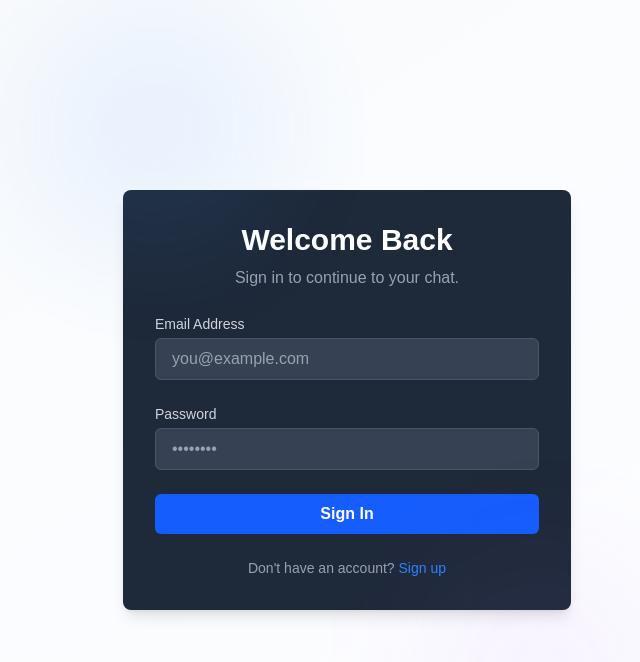
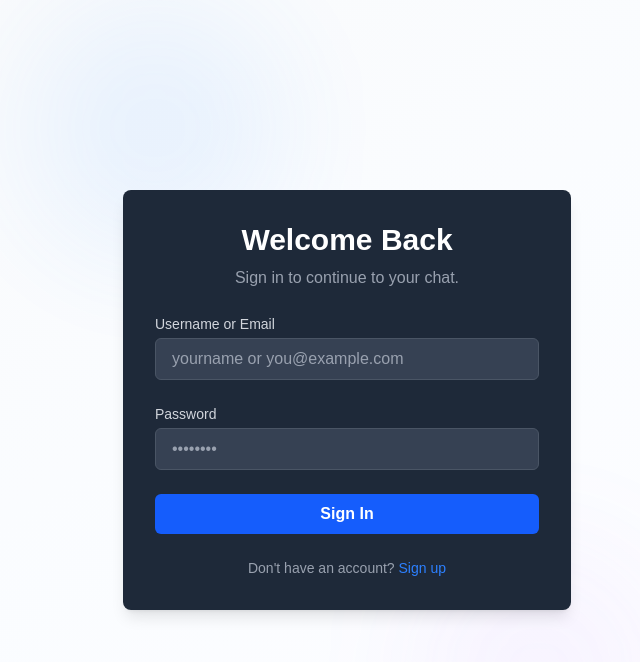
Before and after one commit to jquinterot/chat_aug_front, a Next.js app: page /login in a window 1280 px wide. Shown: the top 662 px of the page, without its empty margins (293-933 px from the left). Built offline with nearby package versions, Linux system fonts and the light colour scheme.

Commit message:
Add Docker and GitHub Actions configuration for Docker Hub deployment

```diff
--- a/src/app/login/page.tsx
+++ b/src/app/login/page.tsx
@@ -8,7 +8,7 @@ import Button from '@/components/ui/Button';
 import { useAuth } from '@/context/AuthContext';
 
 const LoginPage: React.FC = () => {
-  const [email, setEmail] = useState('');
+  const [loginValue, setLoginValue] = useState('');
   const [password, setPassword] = useState('');
   const [error, setError] = useState<string | null>(null);
   const { login, isLoading } = useAuth();
@@ -18,7 +18,7 @@ const LoginPage: React.FC = () => {
     e.preventDefault();
     setError(null);
     try {
-      await login({ email, password });
+      await login({ login: loginValue, password });
       router.push('/'); // Redirect to chat page on success
     } catch (err) {
       if (err instanceof Error) {
@@ -35,7 +35,7 @@ const LoginPage: React.FC = () => {
       <div className="absolute inset-0 bg-grid-pattern opacity-5 dark:opacity-10"></div>
       <div className="absolute top-0 left-1/4 w-64 h-64 bg-blue-400/10 rounded-full blur-3xl animate-pulse" style={{ animationDuration: '6s' }}></div>
       <div className="absolute bottom-0 right-1/4 w-64 h-64 bg-purple-400/10 rounded-full blur-3xl animate-pulse" style={{ animationDelay: '3s', animationDuration: '8s' }}></div>
-      <div className="w-full max-w-md p-8 space-y-6 bg-gray-800 rounded-lg shadow-lg">
+      <div className="w-full max-w-md p-8 space-y-6 bg-gray-800 rounded-lg shadow-lg relative z-10">
         <div className="text-center">
           <h1 className="text-3xl font-bold">Welcome Back</h1>
           <p className="text-gray-400 mt-2">Sign in to continue to your chat.</p>
@@ -43,12 +43,12 @@ const LoginPage: React.FC = () => {
         {error && <p className="text-center text-red-500 bg-red-900/20 p-3 rounded-md">{error}</p>}
         <form onSubmit={handleSubmit} className="space-y-6">
           <Input
-            id="email"
-            label="Email Address"
-            type="email"
-            value={email}
-            onChange={(e) => setEmail(e.target.value)}
-            placeholder="you@example.com"
+            id="login"
+            label="Username or Email"
+            type="text"
+            value={loginValue}
+            onChange={(e) => setLoginValue(e.target.value)}
+            placeholder="yourname or you@example.com"
             required
           />
           <Input
--- a/src/app/register/page.tsx
+++ b/src/app/register/page.tsx
@@ -36,7 +36,7 @@ const RegisterPage: React.FC = () => {
       <div className="absolute inset-0 bg-grid-pattern opacity-5 dark:opacity-10"></div>
       <div className="absolute top-0 left-1/4 w-64 h-64 bg-blue-400/10 rounded-full blur-3xl animate-pulse" style={{ animationDuration: '6s' }}></div>
       <div className="absolute bottom-0 right-1/4 w-64 h-64 bg-purple-400/10 rounded-full blur-3xl animate-pulse" style={{ animationDelay: '3s', animationDuration: '8s' }}></div>
-      <div className="w-full max-w-md p-8 space-y-6 bg-gray-800 rounded-lg shadow-lg">
+      <div className="w-full max-w-md p-8 space-y-6 bg-gray-800 rounded-lg shadow-lg relative z-10">
         <div className="text-center">
           <h1 className="text-3xl font-bold">Create an Account</h1>
           <p className="text-gray-400 mt-2">Join us and start chatting!</p>
--- a/src/components/ChatHeader.tsx
+++ b/src/components/ChatHeader.tsx
@@ -8,7 +8,7 @@ interface ChatHeaderProps {
 export default function ChatHeader({ title, subtitle }: ChatHeaderProps) {
   const { user, logout } = useAuth();
   return (
-    <header className="bg-gradient-to-r from-blue-900 via-purple-900 to-indigo-900 dark:from-blue-950 dark:via-purple-950 dark:to-indigo-950 backdrop-blur-md border-b border-blue-500/20 px-4 py-4 sticky top-0 z-10 shadow-lg shadow-blue-500/10">
+    <header className="bg-gradient-to-r from-blue-950 via-purple-950 to-indigo-950 backdrop-blur-md border-b border-blue-500/20 px-4 py-4 sticky top-0 z-10 shadow-lg shadow-blue-500/10">
       <div className="max-w-4xl mx-auto">
         <div className="flex items-center gap-3 justify-between">
           <div className="flex items-center gap-3">
@@ -29,7 +29,7 @@ export default function ChatHeader({ title, subtitle }: ChatHeaderProps) {
           {user && (
             <button
               onClick={logout}
-              className="ml-auto flex items-center gap-2 px-4 py-2 rounded-lg bg-gradient-to-r from-blue-600 to-purple-600 text-white font-semibold shadow hover:from-blue-700 hover:to-purple-700 transition-colors duration-200 focus:outline-none focus:ring-2 focus:ring-blue-400 focus:ring-offset-2"
+              className="ml-auto flex items-center gap-2 px-4 py-2 rounded-lg bg-indigo-700 hover:bg-purple-700 text-white font-semibold shadow transition-colors duration-200 focus:outline-none focus:ring-2 focus:ring-blue-400 focus:ring-offset-2"
               title="Logout"
             >
               <svg className="w-5 h-5" fill="none" stroke="currentColor" viewBox="0 0 24 24">
--- a/src/context/AuthContext.tsx
+++ b/src/context/AuthContext.tsx
@@ -26,7 +26,7 @@ export const AuthProvider: React.FC<{ children: React.ReactNode }> = ({ children
   }, []);
 
   const login = async (data: LoginData) => {
-    const response = await fetch(`${API_BASE_URL}/login`, {
+    const response = await fetch(`${API_BASE_URL}/api/v1/user/login`, {
       method: 'POST',
       headers: { 'Content-Type': 'application/json' },
       body: JSON.stringify(data),
--- a/src/types/user.ts
+++ b/src/types/user.ts
@@ -20,7 +20,7 @@ export interface RegisterData {
  * Represents the data required for user login.
  */
 export interface LoginData {
-  email: string;
+  login: string;
   password: string;
 }
 
```
